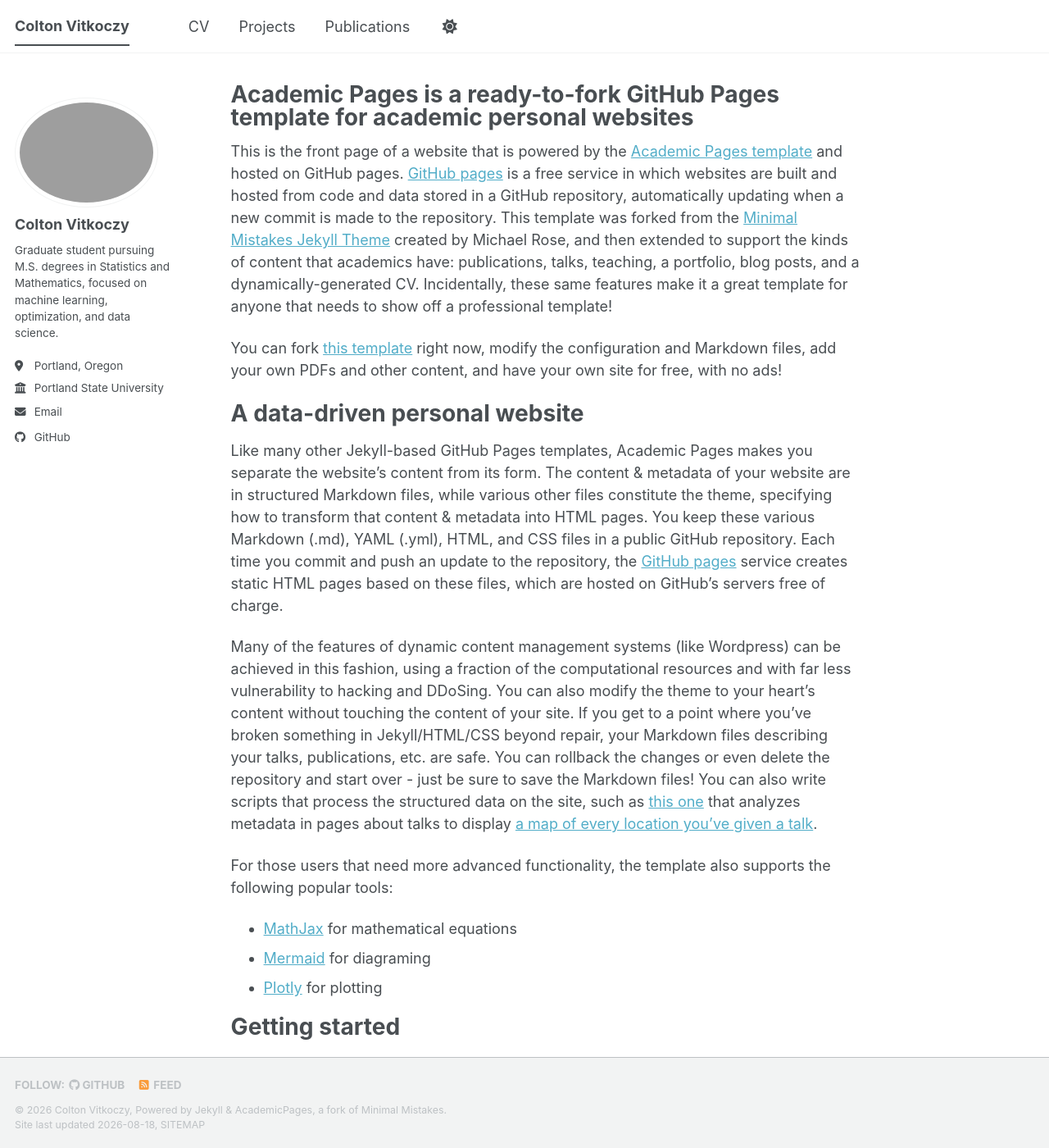
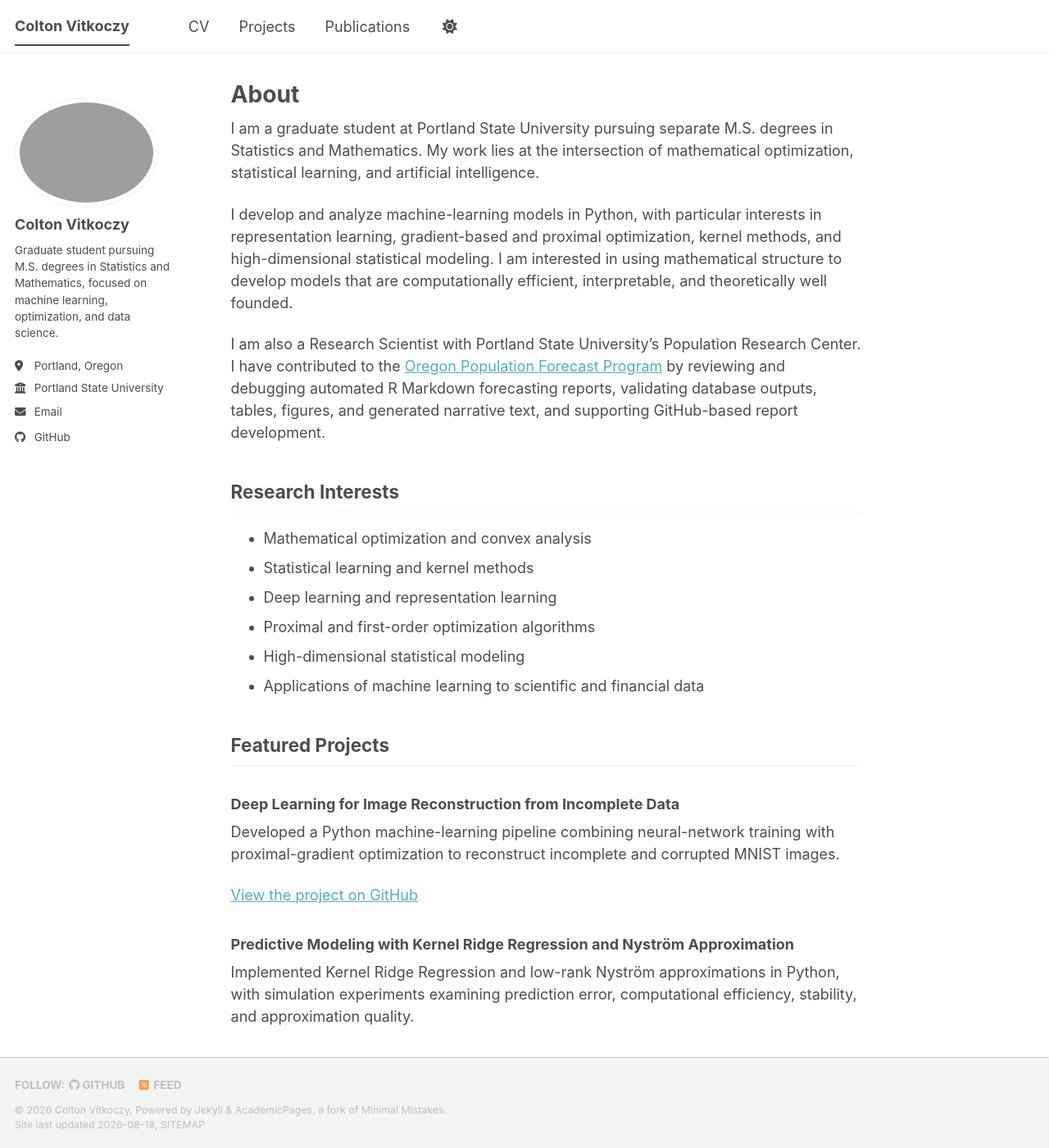
Before and after one commit to ColtonVitkoczy/ColtonVitkoczy.github.io, a Jekyll site: the page built from _pages/about.md, in a window 1280 px wide and 1400 px high. Shown: the whole window at 82% size. Built offline with Jekyll 4.4.1, drawn with Linux system fonts in a browser that asks for light colours; a style sheet for code colours, icons or effects is not loaded; some of the changed text lies outside the part shown.

Commit message:
Update about.md
Replace template homepage with personal file

```diff
--- a/_pages/about.md
+++ b/_pages/about.md
@@ -1,56 +1,39 @@
 ---
 permalink: /
-title: "Academic Pages is a ready-to-fork GitHub Pages template for academic personal websites"
+title: "About"
 author_profile: true
 redirect_from:
   - /about/
   - /about.html
 ---
 
-This is the front page of a website that is powered by the [Academic Pages template](https://github.com/academicpages/academicpages.github.io) and hosted on GitHub pages. [GitHub pages](https://pages.github.com) is a free service in which websites are built and hosted from code and data stored in a GitHub repository, automatically updating when a new commit is made to the repository. This template was forked from the [Minimal Mistakes Jekyll Theme](https://mmistakes.github.io/minimal-mistakes/) created by Michael Rose, and then extended to support the kinds of content that academics have: publications, talks, teaching, a portfolio, blog posts, and a dynamically-generated CV. Incidentally, these same features make it a great template for anyone that needs to show off a professional template!
+I am a graduate student at Portland State University pursuing separate M.S. degrees in Statistics and Mathematics. My work lies at the intersection of mathematical optimization, statistical learning, and artificial intelligence.
 
- You can fork [this template](https://github.com/academicpages/academicpages.github.io) right now, modify the configuration and Markdown files, add your own PDFs and other content, and have your own site for free, with no ads!
+I develop and analyze machine-learning models in Python, with particular interests in representation learning, gradient-based and proximal optimization, kernel methods, and high-dimensional statistical modeling. I am interested in using mathematical structure to develop models that are computationally efficient, interpretable, and theoretically well founded.
 
-A data-driven personal website
-======
-Like many other Jekyll-based GitHub Pages templates, Academic Pages makes you separate the website's content from its form. The content & metadata of your website are in structured Markdown files, while various other files constitute the theme, specifying how to transform that content & metadata into HTML pages. You keep these various Markdown (.md), YAML (.yml), HTML, and CSS files in a public GitHub repository. Each time you commit and push an update to the repository, the [GitHub pages](https://pages.github.com/) service creates static HTML pages based on these files, which are hosted on GitHub's servers free of charge.
+I am also a Research Scientist with Portland State University's Population Research Center. I have contributed to the [Oregon Population Forecast Program](https://www.pdx.edu/population-research/population-forecasts) by reviewing and debugging automated R Markdown forecasting reports, validating database outputs, tables, figures, and generated narrative text, and supporting GitHub-based report development.
 
-Many of the features of dynamic content management systems (like Wordpress) can be achieved in this fashion, using a fraction of the computational resources and with far less vulnerability to hacking and DDoSing. You can also modify the theme to your heart's content without touching the content of your site. If you get to a point where you've broken something in Jekyll/HTML/CSS beyond repair, your Markdown files describing your talks, publications, etc. are safe. You can rollback the changes or even delete the repository and start over - just be sure to save the Markdown files! You can also write scripts that process the structured data on the site, such as [this one](https://github.com/academicpages/academicpages.github.io/blob/master/talkmap.ipynb) that analyzes metadata in pages about talks to display [a map of every location you've given a talk](https://academicpages.github.io/talkmap.html).
+## Research Interests
 
-For those users that need more advanced functionality, the template also supports the following popular tools:
-- [MathJax](https://www.mathjax.org/) for mathematical equations
-- [Mermaid](https://mermaid.js.org/) for diagraming
-- [Plotly](https://plotly.com/javascript/) for plotting
+- Mathematical optimization and convex analysis
+- Statistical learning and kernel methods
+- Deep learning and representation learning
+- Proximal and first-order optimization algorithms
+- High-dimensional statistical modeling
+- Applications of machine learning to scientific and financial data
 
-Getting started
-======
-1. Register a GitHub account if you don't have one and confirm your e-mail (required!)
-1. Fork [this template](https://github.com/academicpages/academicpages.github.io) by clicking the "Use this template" button in the top right.
-1. Go to the repository's settings (rightmost item in the tabs that start with "Code", should be below "Unwatch"). Rename the repository "[your GitHub username].github.io", which will also be your website's URL.
-1. Set site-wide configuration and create content & metadata (see below -- also see [this set of diffs](https://archive.is/3TPas) showing what files were changed to set up [an example site](https://getorg-testacct.github.io) for a user with the username "getorg-testacct")
-1. Upload any files (like PDFs, .zip files, etc.) to the files/ directory. They will appear at https://[your GitHub username].github.io/files/example.pdf.
-1. Check status by going to the repository settings, in the "GitHub pages" section
+## Featured Projects
 
-Site-wide configuration
-------
-The main configuration file for the site is in the base directory in [_config.yml](https://github.com/academicpages/academicpages.github.io/blob/master/_config.yml), which defines the content in the sidebars and other site-wide features. You will need to replace the default variables with ones about yourself and your site's github repository. The configuration file for the top menu is in [_data/navigation.yml](https://github.com/academicpages/academicpages.github.io/blob/master/_data/navigation.yml). For example, if you don't have a portfolio or blog posts, you can remove those items from that navigation.yml file to remove them from the header.
+### Deep Learning for Image Reconstruction from Incomplete Data
 
-Create content & metadata
-------
-For site content, there is one Markdown file for each type of content, which are stored in directories like _publications, _talks, _posts, _teaching, or _pages. For example, each talk is a Markdown file in the [_talks directory](https://github.com/academicpages/academicpages.github.io/tree/master/_talks). At the top of each Markdown file is structured data in YAML about the talk, which the theme will parse to do lots of cool stuff. The same structured data about a talk is used to generate the list of talks on the [Talks page](https://academicpages.github.io/talks), each [individual page](https://academicpages.github.io/talks/2012-03-01-talk-1) for specific talks, the talks section for the [CV page](https://academicpages.github.io/cv), and the [map of places you've given a talk](https://academicpages.github.io/talkmap.html) (if you run this [python file](https://github.com/academicpages/academicpages.github.io/blob/master/talkmap.py) or [Jupyter notebook](https://github.com/academicpages/academicpages.github.io/blob/master/talkmap.ipynb), which creates the HTML for the map based on the contents of the _talks directory).
+Developed a Python machine-learning pipeline combining neural-network training with proximal-gradient optimization to reconstruct incomplete and corrupted MNIST images.
 
-**Markdown generator**
+[View the project on GitHub](https://github.com/ColtonVitkoczy/sparse-image-reconstruction)
 
-The repository includes [a set of Jupyter notebooks](https://github.com/academicpages/academicpages.github.io/tree/master/markdown_generator
-) that converts a CSV containing structured data about talks or presentations into individual Markdown files that will be properly formatted for the Academic Pages template. The sample CSVs in that directory are the ones I used to create my own personal website at stuartgeiger.com. My usual workflow is that I keep a spreadsheet of my publications and talks, then run the code in these notebooks to generate the Markdown files, then commit and push them to the GitHub repository.
+### Predictive Modeling with Kernel Ridge Regression and Nyström Approximation
 
-How to edit your site's GitHub repository
-------
-Many people use a git client to create files on their local computer and then push them to GitHub's servers. If you are not familiar with git, you can directly edit these configuration and Markdown files directly in the github.com interface. Navigate to a file (like [this one](https://github.com/academicpages/academicpages.github.io/blob/master/_talks/2012-03-01-talk-1.md) and click the pencil icon in the top right of the content preview (to the right of the "Raw | Blame | History" buttons). You can delete a file by clicking the trashcan icon to the right of the pencil icon. You can also create new files or upload files by navigating to a directory and clicking the "Create new file" or "Upload files" buttons.
+Implemented Kernel Ridge Regression and low-rank Nyström approximations in Python, with simulation experiments examining prediction error, computational efficiency, stability, and approximation quality.
 
-Example: editing a Markdown file for a talk
-![Editing a Markdown file for a talk](/images/editing-talk.png)
+### Diffusion Mapping and Nonlinear Dimensionality Reduction
 
-For more info
-------
-More info about configuring Academic Pages can be found in [the guide](https://academicpages.github.io/markdown/), the [growing wiki](https://github.com/academicpages/academicpages.github.io/wiki), and you can always [ask a question on GitHub](https://github.com/academicpages/academicpages.github.io/discussions). The [guides for the Minimal Mistakes theme](https://mmistakes.github.io/minimal-mistakes/docs/configuration/) (which this theme was forked from) might also be helpful.
+Compared Diffusion Maps with PCA, multidimensional scaling, and Isomap to study nonlinear structure, embedding quality, and low-dimensional representations of complex datasets.
```
